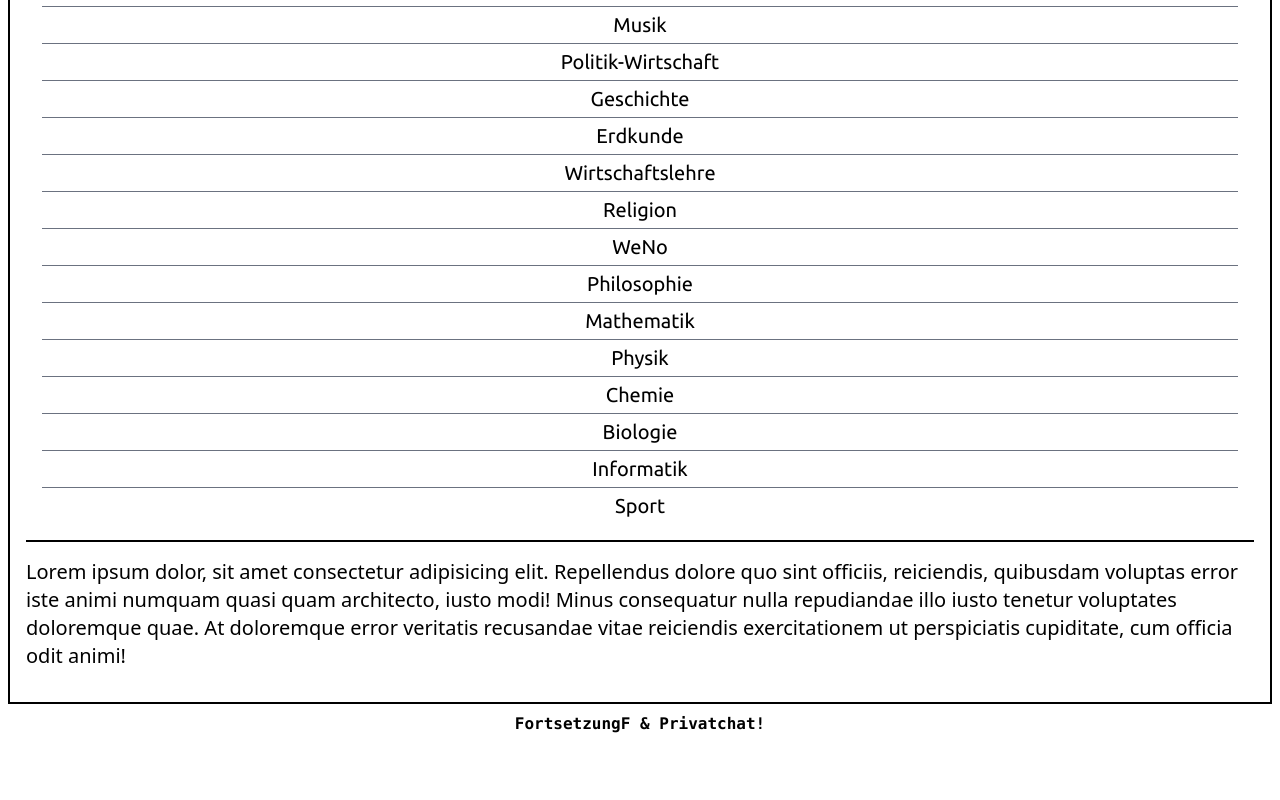
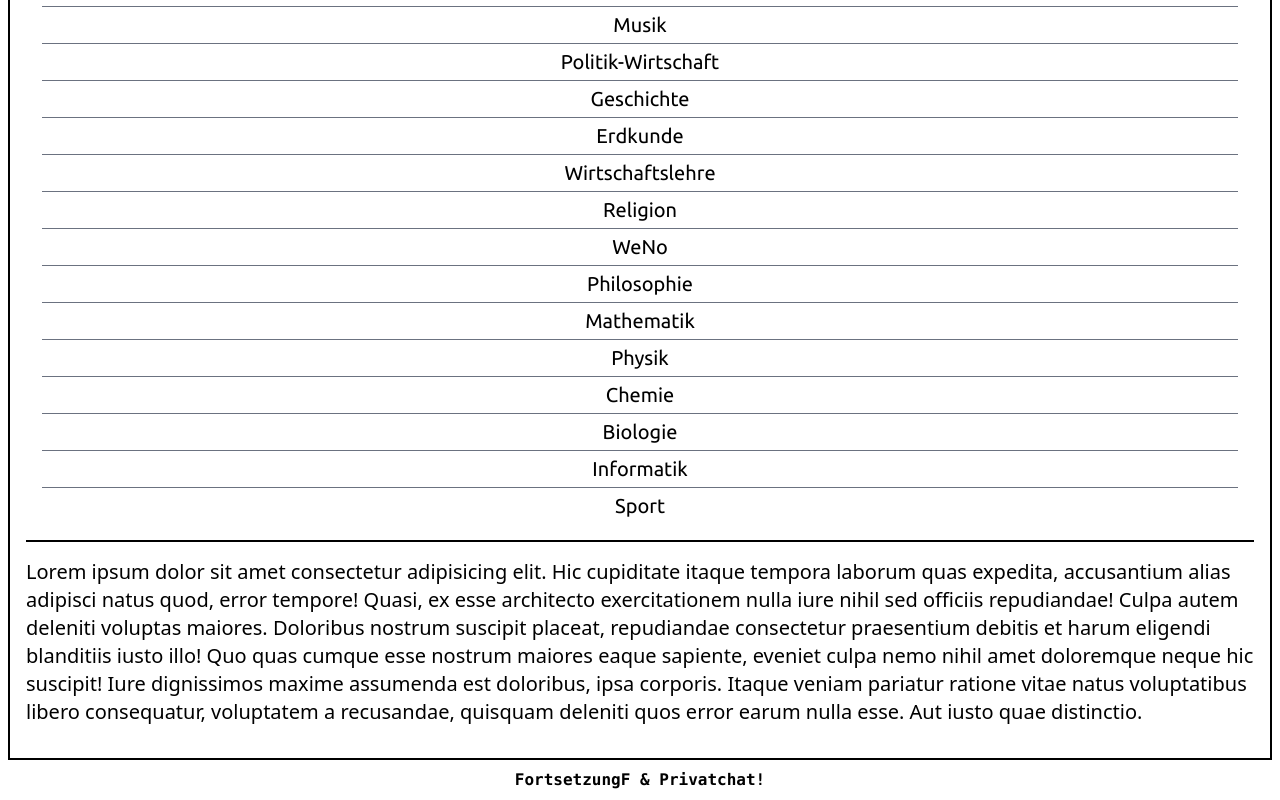
Before and after one commit to FortsetzungF/schulmappe-frontend, a Next.js app: page / in a window 1280 px wide. Shown: the part 307-1107 px from the top of the page. Before the commit the page ends 1051 px from the top, so only its background shows below. Built offline with nearby package versions, Linux system fonts and the light colour scheme.

Commit message:
add faecher index page

```diff
--- a/pages/index.js
+++ b/pages/index.js
@@ -4,12 +4,17 @@ export default function Home() {
   return (
     <div>
       <Layout home>
-        Lorem ipsum dolor, sit amet consectetur adipisicing elit. Repellendus
-        dolore quo sint officiis, reiciendis, quibusdam voluptas error iste
-        animi numquam quasi quam architecto, iusto modi! Minus consequatur nulla
-        repudiandae illo iusto tenetur voluptates doloremque quae. At doloremque
-        error veritatis recusandae vitae reiciendis exercitationem ut
-        perspiciatis cupiditate, cum officia odit animi!
+        Lorem ipsum dolor sit amet consectetur adipisicing elit. Hic cupiditate
+        itaque tempora laborum quas expedita, accusantium alias adipisci natus
+        quod, error tempore! Quasi, ex esse architecto exercitationem nulla iure
+        nihil sed officiis repudiandae! Culpa autem deleniti voluptas maiores.
+        Doloribus nostrum suscipit placeat, repudiandae consectetur praesentium
+        debitis et harum eligendi blanditiis iusto illo! Quo quas cumque esse
+        nostrum maiores eaque sapiente, eveniet culpa nemo nihil amet doloremque
+        neque hic suscipit! Iure dignissimos maxime assumenda est doloribus,
+        ipsa corporis. Itaque veniam pariatur ratione vitae natus voluptatibus
+        libero consequatur, voluptatem a recusandae, quisquam deleniti quos
+        error earum nulla esse. Aut iusto quae distinctio.
       </Layout>
     </div>
   );
```
